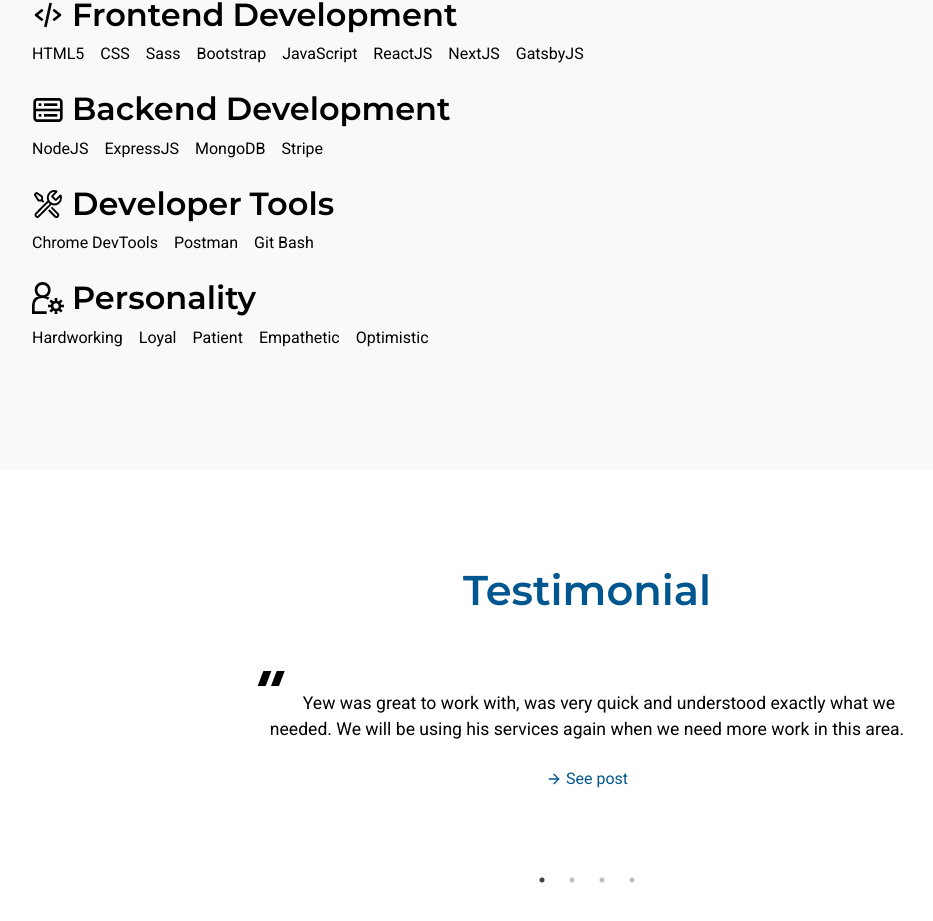
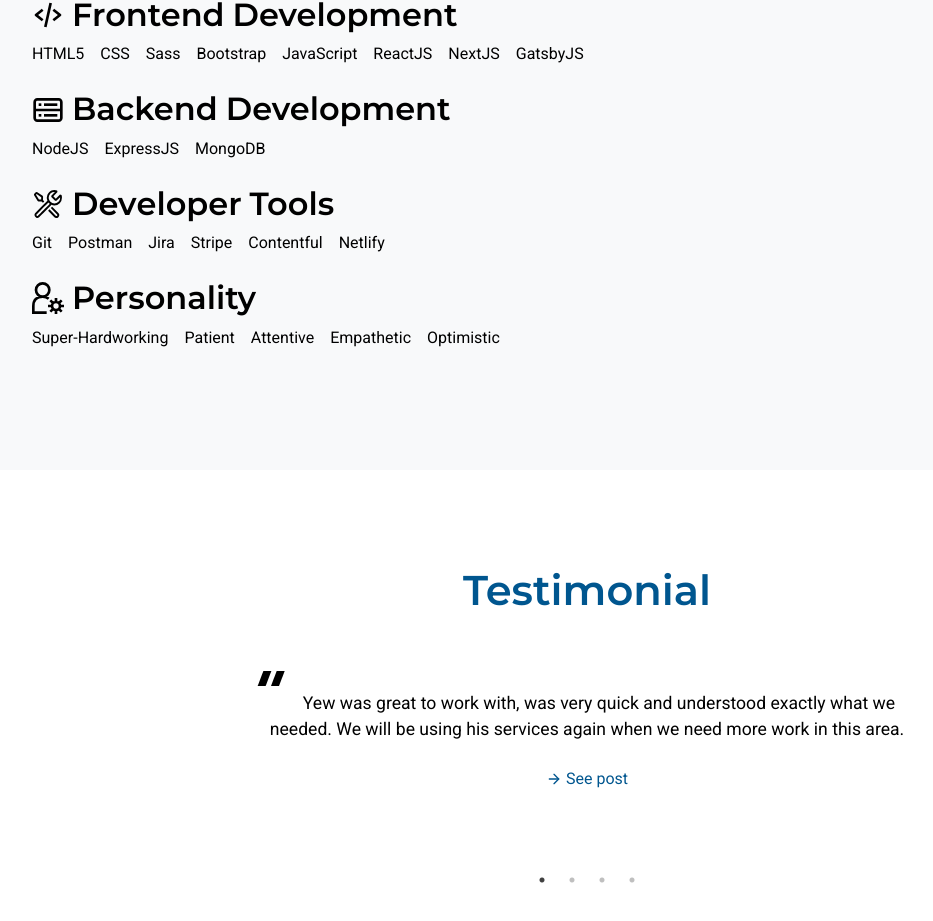
Before and after one commit to yewyewXD/portfolio-v2, a React (Create React App) app: page / in a window 1280 px wide. Shown: the part 2634-3555 px from the top of the page, without its empty margins (53-986 px from the left). Built offline with nearby package versions, Linux system fonts and the light colour scheme.

Commit message:
update dev tools and personality

```diff
--- a/src/components/section/Skill.jsx
+++ b/src/components/section/Skill.jsx
@@ -15,12 +15,19 @@
     "NextJS",
     "GatsbyJS",
   ];
-  const backendSkillItems = ["NodeJS", "ExpressJS", "MongoDB", "Stripe"];
-  const devToolSkillItems = ["Chrome DevTools", "Postman", "Git Bash"];
+  const backendSkillItems = ["NodeJS", "ExpressJS", "MongoDB"];
+  const devToolSkillItems = [
+    "Git",
+    "Postman",
+    "Jira",
+    "Stripe",
+    "Contentful",
+    "Netlify",
+  ];
   const personalitySkillItems = [
-    "Hardworking",
-    "Loyal",
+    "Super-Hardworking",
     "Patient",
+    "Attentive",
     "Empathetic",
     "Optimistic",
   ];
```
